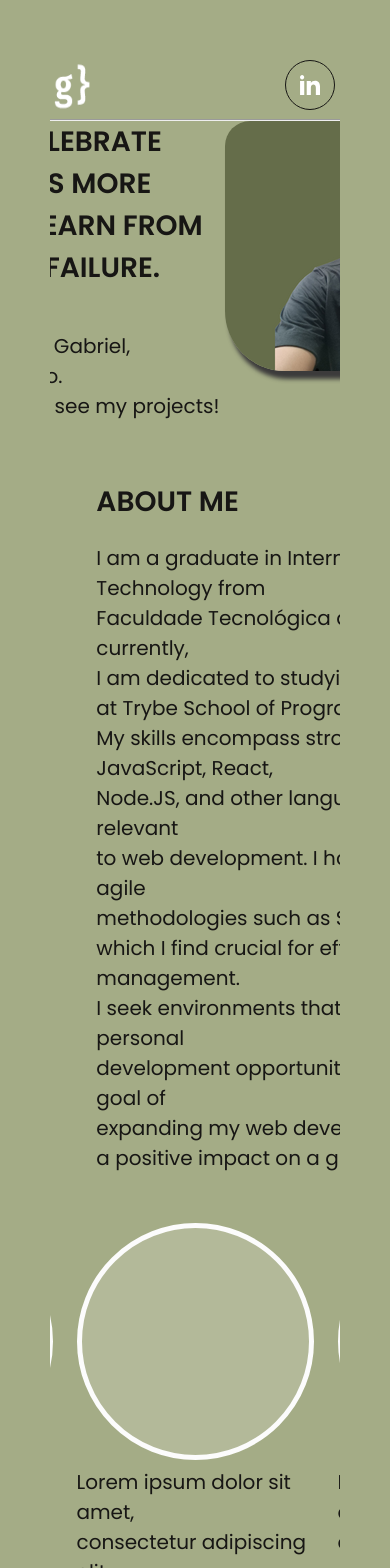
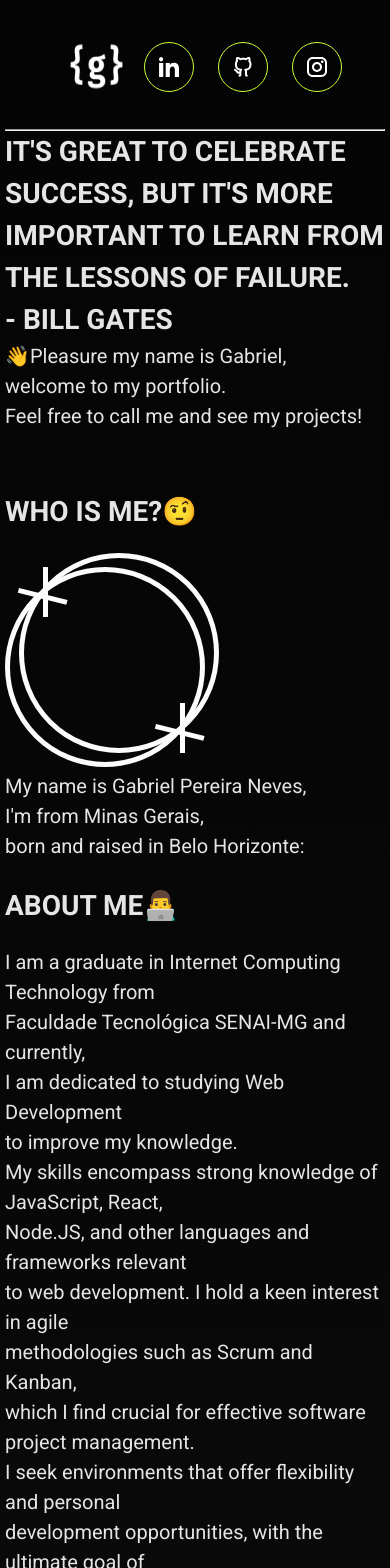
Before and after one commit to GapNeves/MyPortfolio, a Next.js app: page / in a window 390 px wide. Shown: the top 1568 px of the page. Built offline with nearby package versions, Linux system fonts and the light colour scheme.

Commit message:
:feat: creating media query for mobile

```diff
--- a/src/app/components/about/about.scss
+++ b/src/app/components/about/about.scss
@@ -28,3 +28,10 @@
     color: var(--text-secondary);
 }
 }
+
+@media (max-width: 768px) {
+  .aboutme {
+    display: flex;
+    flex-direction: column;
+  }
+}
--- a/src/app/components/about/about.tsx
+++ b/src/app/components/about/about.tsx
@@ -7,7 +7,7 @@ export default function About(){
       <div className="aboutme">
         <div className="who">
           <h1>
-            WHO IS ME?
+            WHO IS ME?🤨
           </h1>
           <CircleX/>
           <p>
@@ -17,10 +17,10 @@ export default function About(){
         </div>
         <div className="about">
           <h1>
-            ABOUT ME
+            ABOUT ME👨‍💻
           </h1>
           <p>
-            I am a graduate in Internet Computing Technology from<br/> Faculdade Tecnológica do SENAI-MG and currently,<br/>I am dedicated to studying Web Development<br/> at Trybe School of Programming.<br/>My skills encompass strong knowledge of JavaScript, React,<br/>Node.JS, and other languages and frameworks relevant<br/>to web development. I hold a keen interest in agile<br/>methodologies such as Scrum and Kanban,<br/>which I find crucial for effective software project management.<br/>I seek environments that offer flexibility and personal<br/>development opportunities, with the ultimate goal of<br/>expanding my web development skills to make<br/>a positive impact on a global scale.
+            I am a graduate in Internet Computing Technology from<br/> Faculdade Tecnológica SENAI-MG and currently,<br/>I am dedicated to studying Web Development<br/> to improve my knowledge.<br/>My skills encompass strong knowledge of JavaScript, React,<br/>Node.JS, and other languages and frameworks relevant<br/>to web development. I hold a keen interest in agile<br/>methodologies such as Scrum and Kanban,<br/>which I find crucial for effective software project management.<br/>I seek environments that offer flexibility and personal<br/>development opportunities, with the ultimate goal of<br/>expanding my web development skills to make<br/>a positive impact on a global scale.
           </p>
         </div>
       </div>
--- a/src/app/components/header/header.scss
+++ b/src/app/components/header/header.scss
@@ -1,11 +1,14 @@
 .header {
   display: flex;
-  flex-direction: row;
-  justify-content: space-between;
   align-items: center;
+  justify-content: center;
   grid-area: header;
-  gap: 24px;
-  width: 87px;
-  height: 69px;
-  margin-left: 200px;
 }
+
+@media (max-width: 768px) {
+  .header {
+    display: flex;
+    align-items: center;
+    justify-content: center;
+  }
+}
--- a/src/app/components/header/header.tsx
+++ b/src/app/components/header/header.tsx
@@ -4,19 +4,22 @@ import { SocialBtns } from "../social-btns/social-btns";
 
 export default function Header(){
   return(
-    <main>
+    <div>
       <div className="header">
+        <div className="logo">
           <Image
-          id="logo"
             src="/white-logo.png"
             alt="My Logo"
             width={95}
             height={120}
             priority
           />
+        </div>
+        <div className="contact">
           <SocialBtns/>
         </div>
+      </div>
       <hr/>
-    </main>
+    </div>
   )
 }
--- a/src/app/components/pleasure/pleasure.scss
+++ b/src/app/components/pleasure/pleasure.scss
@@ -19,8 +19,9 @@
       color: var(--text-secondary);
   }
 
-  .photo {
+  .perfil {
     border-radius: 25px 60px;
-    box-shadow: 4px 8px 4px rgba($color: #3c3b3b75, $alpha: 1.0);
+    background-color: #040404;
+    // box-shadow: 4px 8px 4px rgba($color: #3c3b3b75, $alpha: 1.0);
   }
 }
--- a/src/app/components/pleasure/pleasure.tsx
+++ b/src/app/components/pleasure/pleasure.tsx
@@ -16,14 +16,14 @@ export default function Pleasure(){
         👋Pleasure my name is Gabriel,<br/>welcome to my portfolio.<br/>Feel free to call me and see my projects!
         </h3>
       </div>
-          <Image
-            className="photo"
-            src="/my-photo.png"
+          {/* <Image
+            className="perfil"
+            src="/perfil.png"
             alt="My Logo"
             width={350}
             height={250}
             priority
-          />
+          /> */}
       </div>
   )
 }
--- a/src/app/components/social-btns/social-btns.scss
+++ b/src/app/components/social-btns/social-btns.scss
@@ -1,14 +1,13 @@
-#contact {
+.contact {
   display: flex;
   justify-content: center;
   flex-direction: row;
   gap: 24px;
-  margin-left: 150px;
 
   a {
     height: 50px;
     width: 50px;
-    border: 1px solid #171614;
+    border: 1px solid #ccff33;
     border-radius: 100%;
 
     display: flex;
--- a/src/app/components/social-btns/social-btns.tsx
+++ b/src/app/components/social-btns/social-btns.tsx
@@ -6,7 +6,7 @@ import"./social-btns.scss";
 
 export function SocialBtns(){
   return(
-      <div id="contact">
+      <div className="contact">
         <a href="https://www.linkedin.com/in/gabrielneves-dev/" target="blank">
           <InIcon/>
         </a>
--- a/src/app/components/works/works.scss
+++ b/src/app/components/works/works.scss
@@ -30,3 +30,17 @@
     color: var(--text-secondary);
 }
 }
+
+@media (max-width: 768px) {
+  .works {
+    display: flex;
+    align-items: center;
+    justify-content: center;
+    flex-direction: column;
+  }
+
+  .elipse {
+    display: flex;
+    flex-direction: row;
+  }
+}
--- a/src/app/components/works/works.tsx
+++ b/src/app/components/works/works.tsx
@@ -4,10 +4,10 @@ import { Elipse } from "../Icons/elipse";
 
 export default function Works(){
   return(
-      <div className="works">
+      <div className="works ">
         <div className="elipse">
           <Elipse/>
-          <p>Lorem ipsum dolor sit amet,<br/>consectetur
+          <p>1-Lorem ipsum dolor sit amet,<br/>consectetur
             adipiscing elit.<br/>
             Praesent mattis nisl et vulputate<br/>sodales.
             Nulla egestas nisi<br/>quis quam ornare.
@@ -15,7 +15,7 @@ export default function Works(){
         </div>
         <div className="elipse">
           <Elipse/>
-          <p>Lorem ipsum dolor sit amet,<br/>consectetur
+          <p>2-Lorem ipsum dolor sit amet,<br/>consectetur
             adipiscing elit.<br/>
             Praesent mattis nisl et vulputate<br/>sodales.
             Nulla egestas nisi<br/>quis quam ornare.
@@ -23,7 +23,7 @@ export default function Works(){
         </div>
         <div className="elipse">
           <Elipse/>
-          <p>Lorem ipsum dolor sit amet,<br/>consectetur
+          <p>3-Lorem ipsum dolor sit amet,<br/>consectetur
             adipiscing elit.<br/>
             Praesent mattis nisl et vulputate<br/>sodales.
             Nulla egestas nisi<br/>quis quam ornare.
--- a/src/app/globals.scss
+++ b/src/app/globals.scss
@@ -1,7 +1,7 @@
 :root {
-  --text-primary: #171614;
-  --text-secondary: #171614;
-  --bg-primary: #A4AC86;
+  --text-primary: #e5e5e5;
+  --text-secondary: #e5e5e5;
+  --bg-primary: #000000;
 }
 
 * {
@@ -18,9 +18,10 @@ body {
 
 body {
   background-color: var(--bg-primary);
+  background-image: linear-gradient(to bottom, #040404, #080808, #111111);
   // background-image: url("../../public/background.png");
-  background-size: cover;
-  background-position: center;
+  // background-size: cover;
+  // background-position: center;
   margin: 50px;
 }
 
@@ -29,10 +30,16 @@ body {
 }
 
 ::-webkit-scrollbar-track {
-  background-color: #131313;
+  background-color: #000000;
 }
 
 ::-webkit-scrollbar-thumb {
-  background-color: #514b4b;
+  background-color: #ccff33;
   border-radius: 10px;
 }
+
+@media (max-width: 768px) {
+  body {
+    margin: 5px;
+  }
+}
--- a/src/app/layout.tsx
+++ b/src/app/layout.tsx
@@ -1,9 +1,9 @@
 import './globals.scss'
-import { Poppins } from 'next/font/google'
+import { Roboto } from 'next/font/google'
 
-const inter = Poppins({
+const inter = Roboto({
   subsets: ['latin'],
-  weight: ['300', '400', '500', '600']
+  weight: ["100", "300", "400", "500", "700", "900"]
 })
 
 export const metadata = {
```
Also changed, not shown: public/my-photo.png (deleted), public/perfil.png (added). Lines whose indentation alone changed are shown as unchanged.
